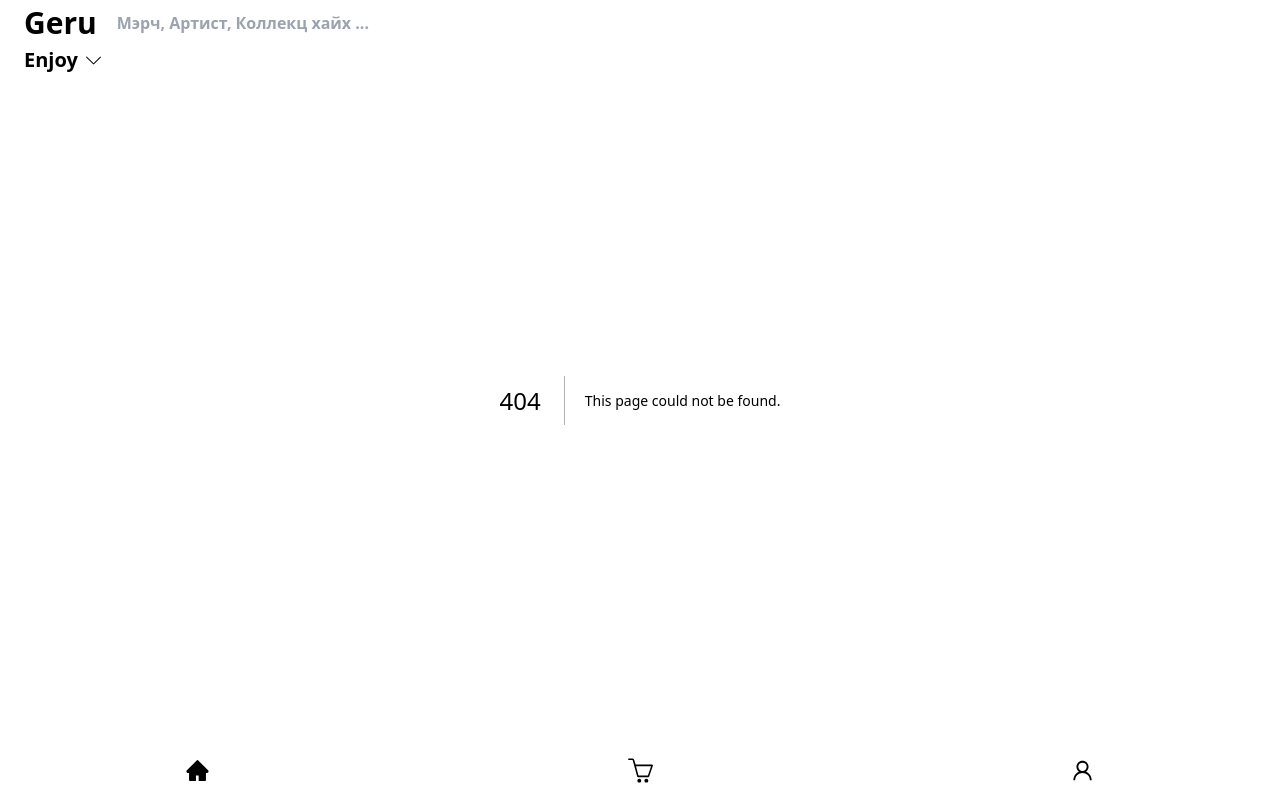
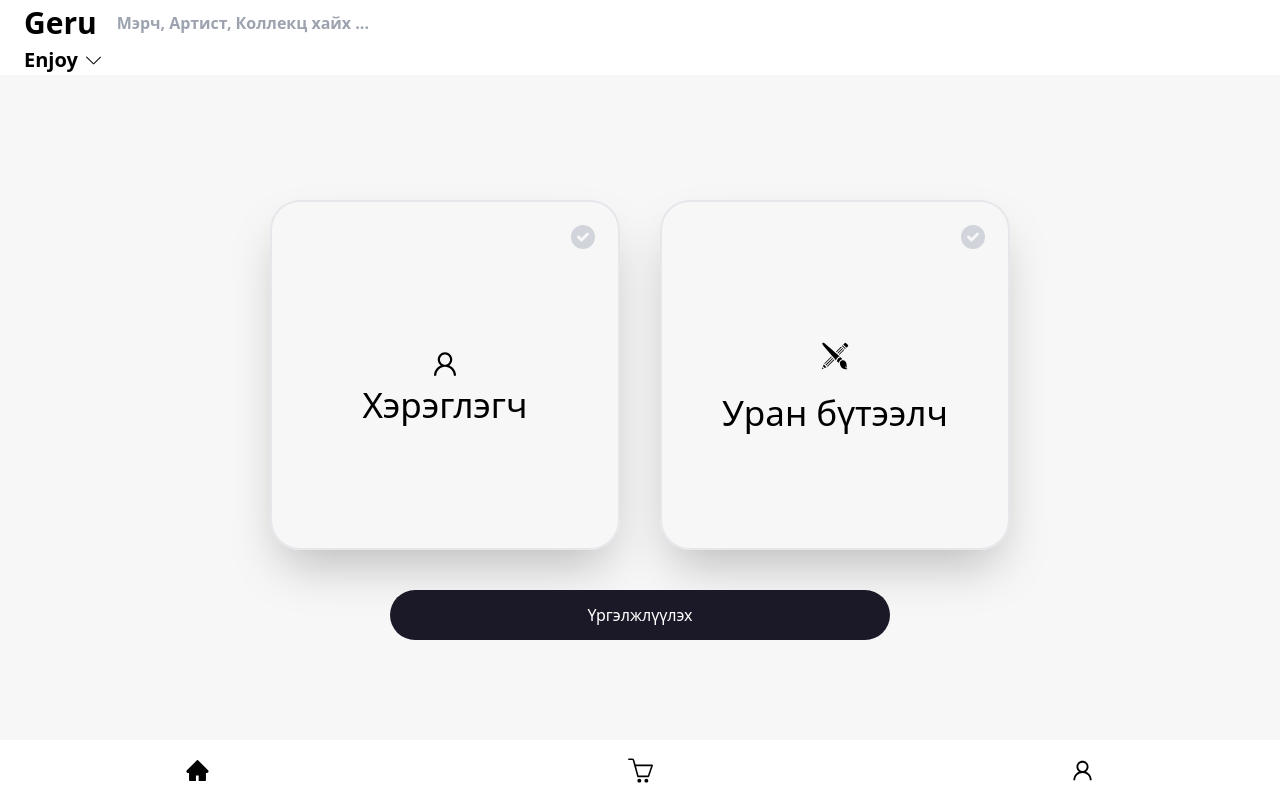
Before and after one commit to HOP2-22/team3-demo, a Next.js app in the folder frontend/: page /SelectArtsistLogin in a window 1280 px wide. Before the commit this address had no page. Shown: the top 800 px of the page. Built offline with nearby package versions, Linux system fonts and the light colour scheme.

Commit message:
jhbfsvbjhsdfg

```diff
--- a/frontend/package.json
+++ b/frontend/package.json
@@ -12,14 +12,15 @@
     "@emotion/react": "^11.10.6",
     "@emotion/styled": "^11.10.6",
     "@mui/icons-material": "^5.11.11",
-    "js-cookie": "^3.0.1",
     "@mui/material": "^5.11.14",
     "@mui/styled-engine-sc": "^5.11.11",
     "axios": "^1.3.4",
+    "js-cookie": "^3.0.1",
     "next": "^13.2.4",
     "react": "18.2.0",
     "react-dom": "18.2.0",
     "react-icons": "^4.8.0",
+    "react-router-dom": "^5.3.0",
     "styled-components": "^5.3.9"
   },
   "devDependencies": {
--- a/frontend/src/components/header.jsx
+++ b/frontend/src/components/header.jsx
@@ -4,6 +4,7 @@ import { AiOutlineSearch, AiOutlineUser } from "react-icons/ai";
 import { SlBasket, SlArrowDown } from "react-icons/sl";
 import Container from "@mui/material/Container";
 import Search from "../components/Search";
+import Link from "next/link";
 
 export default function Header() {
   const { info } = useContext(Context);
@@ -26,8 +27,7 @@ export default function Header() {
       <div className="flex flex-col bg-white">
         <Container
           maxWidth="xl"
-          className="flex justify-between h-[75px] items-center"
-        >
+          className="flex justify-between h-[75px] items-center">
           <div className="flex items-center gap-5 md:gap-5 w-[100%]">
             <div className="text-[30px] font-bold">Geru</div>
             <input
@@ -41,15 +41,13 @@ export default function Header() {
                 className="text-[20px] flex items-center gap-2 font-bold"
                 onClick={() => {
                   setBurger(!burger);
-                }}
-              >
+                }}>
                 Enjoy <SlArrowDown className="text-[15px]" />
               </span>
               <div
                 className={`${
                   burger ? " flex" : "hidden"
-                } absolute bg-white w-[150px] h-[200px]   xl:mt-[-45px] xl:ml-[-170px] -mt-[35px] -ml-[160px]  flex-col px-[20px] justify-evenly shadow-xl rounded-[9px]`}
-              >
+                } absolute bg-white w-[150px] h-[200px]   xl:mt-[-45px] xl:ml-[-170px] -mt-[35px] -ml-[160px]  flex-col px-[20px] justify-evenly shadow-xl rounded-[9px]`}>
                 <div className="bg-gray-300 rounded-[5px] w-[110%] h-[35px] flex items-center">
                   COLLECTION
                 </div>
@@ -74,11 +72,14 @@ export default function Header() {
                   }}
                 />
                 <SlBasket />
-                <AiOutlineUser />
+                <Link href="/typeselect">
+                  <AiOutlineUser />
+                </Link>
               </div>
             </div>
           </div>
         </Container>
+        {searchClick ? <Search boolean={searchClick} /> : <></>}
       </div>
     </div>
   );
--- /dev/null
+++ b/frontend/src/pages/SelectArtsistLogin.jsx
@@ -0,0 +1,69 @@
+import { AiOutlineUser } from "react-icons/ai";
+import { HiCheckCircle } from "react-icons/hi";
+import { GiPencilBrush } from "react-icons/gi";
+import { useState } from "react";
+import { useEffect } from "react";
+
+export default function SelectArtist() {
+  const [isSelected, setIsSelcet] = useState(false);
+  const [isSelectedArtist, setIsSelcetArtist] = useState(false);
+
+  return (
+    <div className="w-full h-full flex items-center justify-center mt-[200px] flex-col gap-10">
+      <div className="flex gap-10">
+        <div
+          onClick={() => {
+            setIsSelcet(!isSelected);
+            setIsSelcetArtist(false);
+          }}
+          className={` ${
+            isSelected ? "border-4 border-[#1b1927]" : ""
+          } w-[150px] h-[150px] sm:w-[250px] sm:h-[250px] md:w-[350px] md:h-[350px] border-2  rounded-[30px] px-[20px] py-[20px] flex items-center justify-center flex-col shadow-2xl `}>
+          <div
+            className={`${
+              isSelected ? "text-[#1b1927]" : ""
+            } text-[20px] sm:text-[25px] md:text-[30px] text-gray-300 flex w-[100%] justify-end  `}>
+            <HiCheckCircle />
+          </div>
+          <div className="w-[100%] h-[100%] flex items-center justify-center flex-col ">
+            <p
+              className={` ${
+                isSelectedArtist ? "text-[#1b1927]" : ""
+              } text-[20px] sm:text-[25px] md:text-[30px]`}>
+              <AiOutlineUser />
+            </p>
+            <p className="text-[15px] sm:text-[20px] md:text-[35px] ">
+              Хэрэглэгч
+            </p>
+          </div>
+        </div>
+        <div
+          onClick={() => {
+            setIsSelcetArtist(!isSelectedArtist);
+            setIsSelcet(false);
+          }}
+          className={` ${
+            isSelectedArtist ? "border-4 border-[#1b1927]" : ""
+          } w-[150px] h-[150px] sm:w-[250px] sm:h-[250px] md:w-[350px] md:h-[350px] border-2 rounded-[30px] px-[20px] py-[20px] flex items-center justify-center flex-col shadow-2xl`}>
+          <div
+            className={`${
+              isSelectedArtist ? "text-[#1b1927]" : ""
+            } text-[20px] sm:text-[25px] md:text-[30px] text-gray-300 flex w-[100%] justify-end  `}>
+            <HiCheckCircle />
+          </div>
+          <div className="w-[100%] h-[100%] flex items-center justify-center flex-col gap-4">
+            <p>
+              <GiPencilBrush className="text-[20px] sm:text-[25px] md:text-[30px] " />
+            </p>
+            <p className="text-[15px] sm:text-[20px] md:text-[35px] ">
+              Уран бүтээлч{" "}
+            </p>
+          </div>
+        </div>
+      </div>
+      <button className="w-[200px] sm:w-[350px] md:w-[500px] h-[50px] bg-[#1b1927] text-white rounded-full">
+        Үргэлжлүүлэх
+      </button>
+    </div>
+  );
+}
--- a/frontend/src/pages/_app.js
+++ b/frontend/src/pages/_app.js
@@ -9,4 +9,5 @@ export default function App({ Component, pageProps }) {
         <Component {...pageProps} />
       </Layout>
     </Provider>
-  )}
+  );
+}
--- a/frontend/src/pages/index.jsx
+++ /dev/null
@@ -1,26 +0,0 @@
-import Face from "@/components/FaceHome";
-import { Container } from "@mui/material";
-import Head from "next/head";
-
-export default function Home() {
-  return (
-    <>
-      <Head>
-        <title>Geru</title>
-        <style>
-          @import
-          url('https://fonts.googleapis.com/css2?family=Manrope:wght@700&display=swap');
-        </style>
-        <style>
-          @import
-          url('https://fonts.googleapis.com/css2?family=PT+Sans+Narrow:wght@700&display=swap');
-        </style>
-        <meta name="description" content="Generated by create next app" />
-        <meta name="viewport" content="width=device-width, initial-scale=1" />
-      </Head>
-      <Container>
-        <Face />
-      </Container>
-    </>
-  );
-}
--- a/frontend/src/pages/typeselect.jsx
+++ b/frontend/src/pages/typeselect.jsx
@@ -1,10 +1,15 @@
+import { useNavigate } from "react-router-dom";
+import Link from "next/link";
+
 export default function Choose() {
   return (
     <div className="w-full h-[1000px] mt-[70px] flex items-center justify-center">
       <div className="flex flex-col gap-[10px]">
-        <button className="w-[350px] h-[45px] bg-[#1b1927] text-white rounded-[10px]">
-          Нэвтрэх
-        </button>
+        <Link href="/merch">
+          <button className="w-[350px] h-[45px] bg-[#1b1927] text-white rounded-[10px]">
+            Нэвтрэх
+          </button>
+        </Link>
         <button className="w-[350px] h-[45px] border-2 b-black border-black text-black   rounded-[10px]">
           Бүртгүүлэх
         </button>
```
Also changed, not shown: 2 other files (tests, documents, lock files or other folders).
